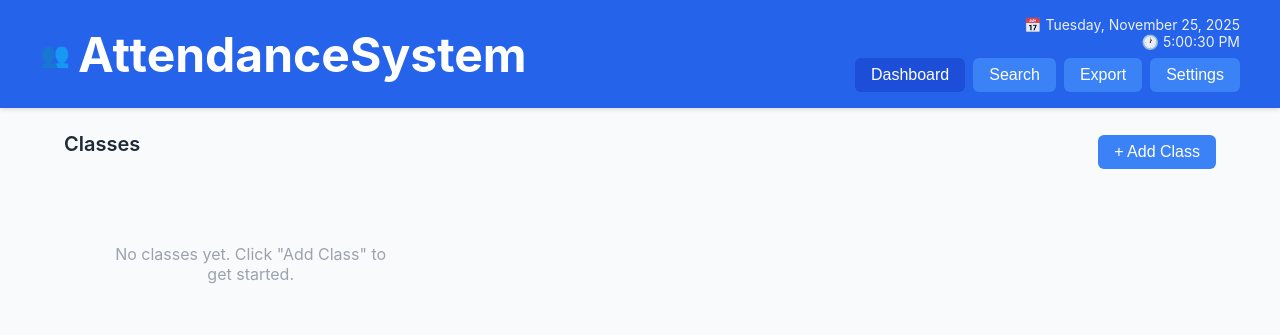
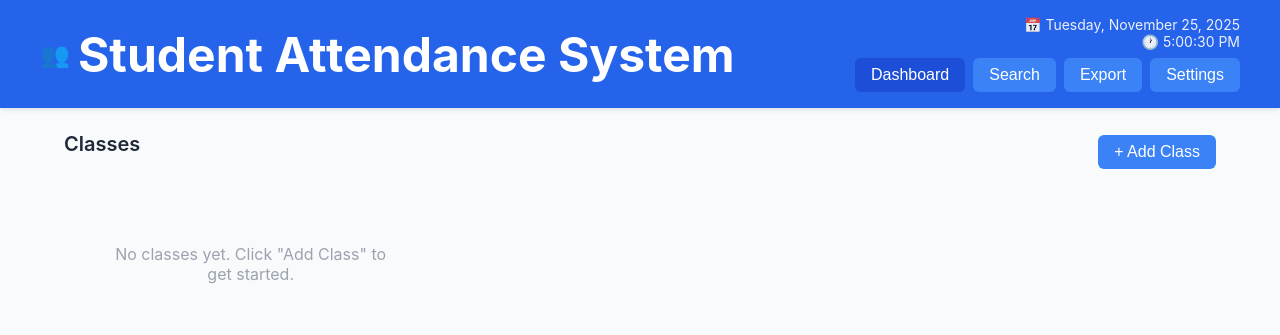
Before and after one commit to ukay66/StudentAttendanceSystem, a plain HTML site: page index.html in a window 1280 px wide. Drawn offline with nearby package versions, Linux system fonts and the light colour scheme.

Commit message:
Update index.html

```diff
--- a/index.html
+++ b/index.html
@@ -3,7 +3,7 @@
 <head>
     <meta charset="UTF-8">
     <meta name="viewport" content="width=device-width, initial-scale=1.0">
-    <title>AttendanceSystem - Student Attendance & Behavior Tracker</title>
+    <title>SAS - Student Attendance System</title>
     <script src="https://cdnjs.cloudflare.com/ajax/libs/sql.js/1.8.0/sql-wasm.js"></script>
     <script src="https://cdnjs.cloudflare.com/ajax/libs/xlsx/0.18.5/xlsx.full.min.js"></script>
     <style>
@@ -90,8 +90,8 @@
         <header class="header">
             <div class="header-content">
                 <div class="header-title">
-                    <span>👥</span>
-                    <h1>AttendanceSystem</h1>
+                    <span> 👥 </span>
+                    <h1>Student Attendance System</h1>
                 </div>
                 <div style="display: flex; flex-direction: column; align-items: flex-end; gap: 0.5rem;">
                     <div id="current-datetime" style="font-size: 0.875rem; opacity: 0.9;"></div>
```
